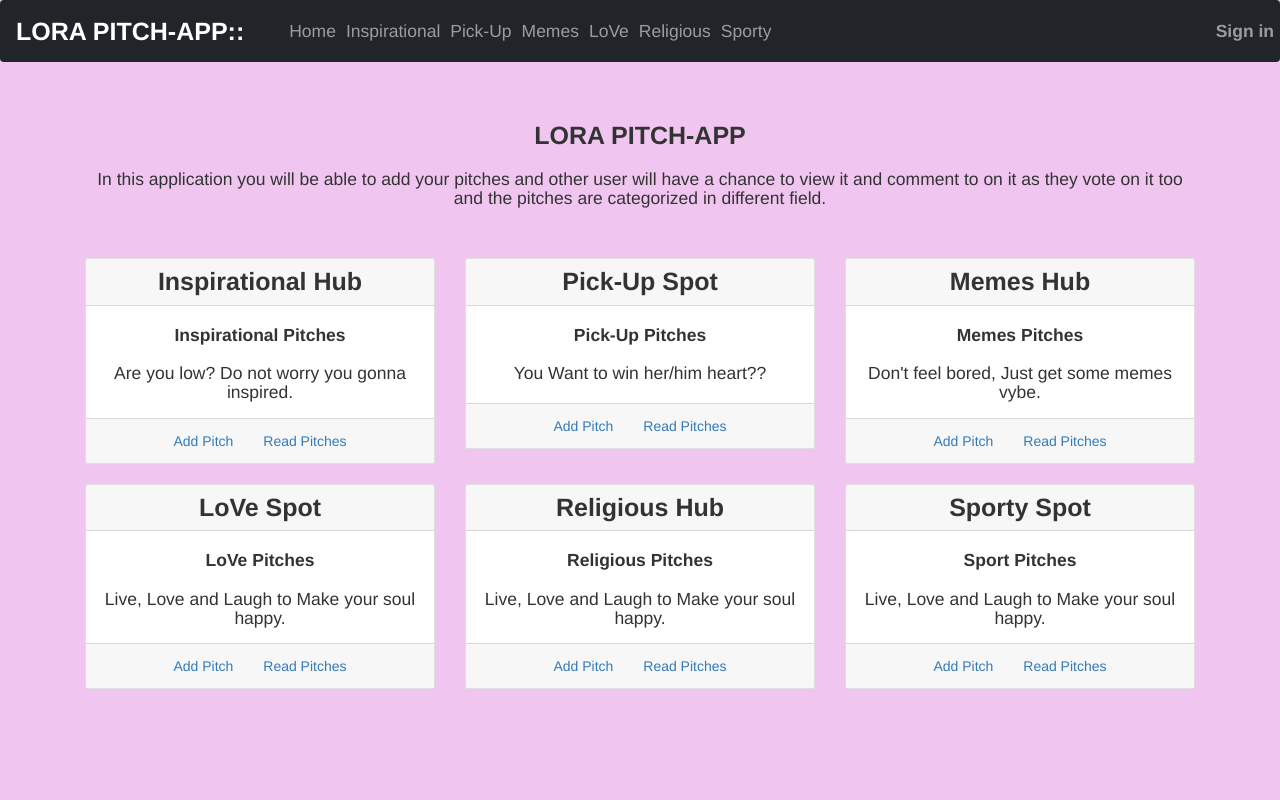
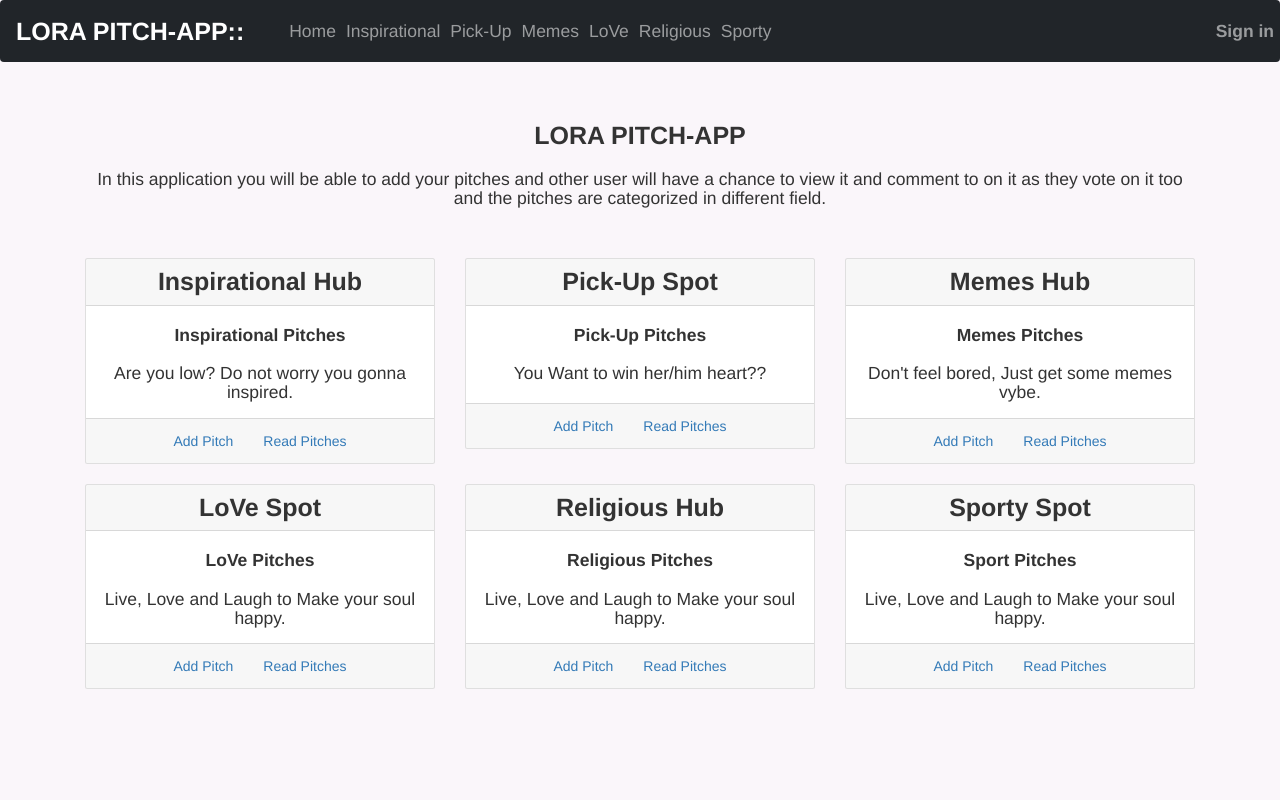
Before and after one commit to Flora-Chepchirchir8/Pitch-App, a Python web app: template app/templates/index.html in a window 1280 px wide. Run offline with Jinja, Linux system fonts and the light colour scheme; the template is opened without the code that fills it, so the values that code supplies are empty; some libraries are stand-ins or nearby versions.

Commit message:
customise styling background colour

```diff
--- a/app/static/css/category.css
+++ b/app/static/css/category.css
@@ -1,3 +1,3 @@
 body {
-    background-color: rgb(251, 255, 254);
+    background-color: rgb(84, 235, 235);
 }
--- a/app/static/css/index.css
+++ b/app/static/css/index.css
@@ -1,5 +1,5 @@
 body {
-    background-color: rgb(240, 198, 241);
+    background-color: rgb(250, 246, 250);
     height: 100vh;
     width: 100%;
 }
```
